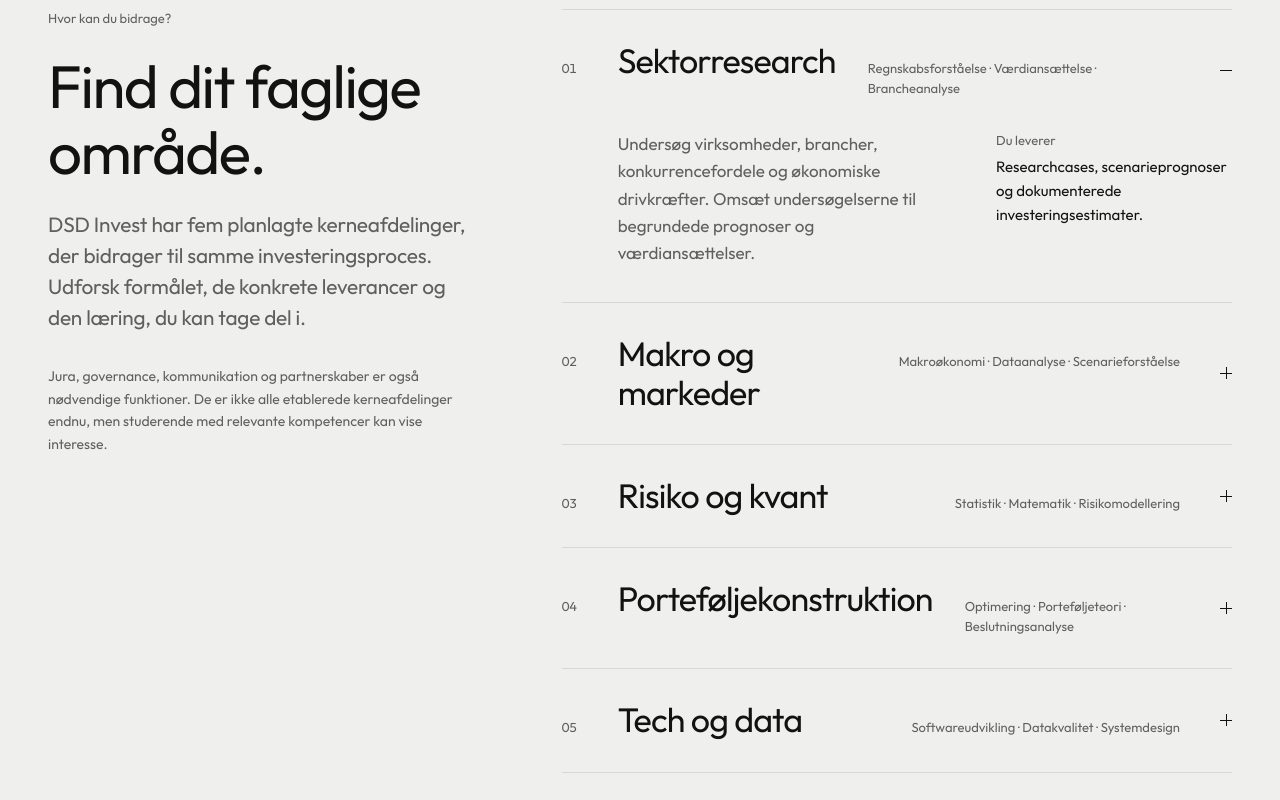
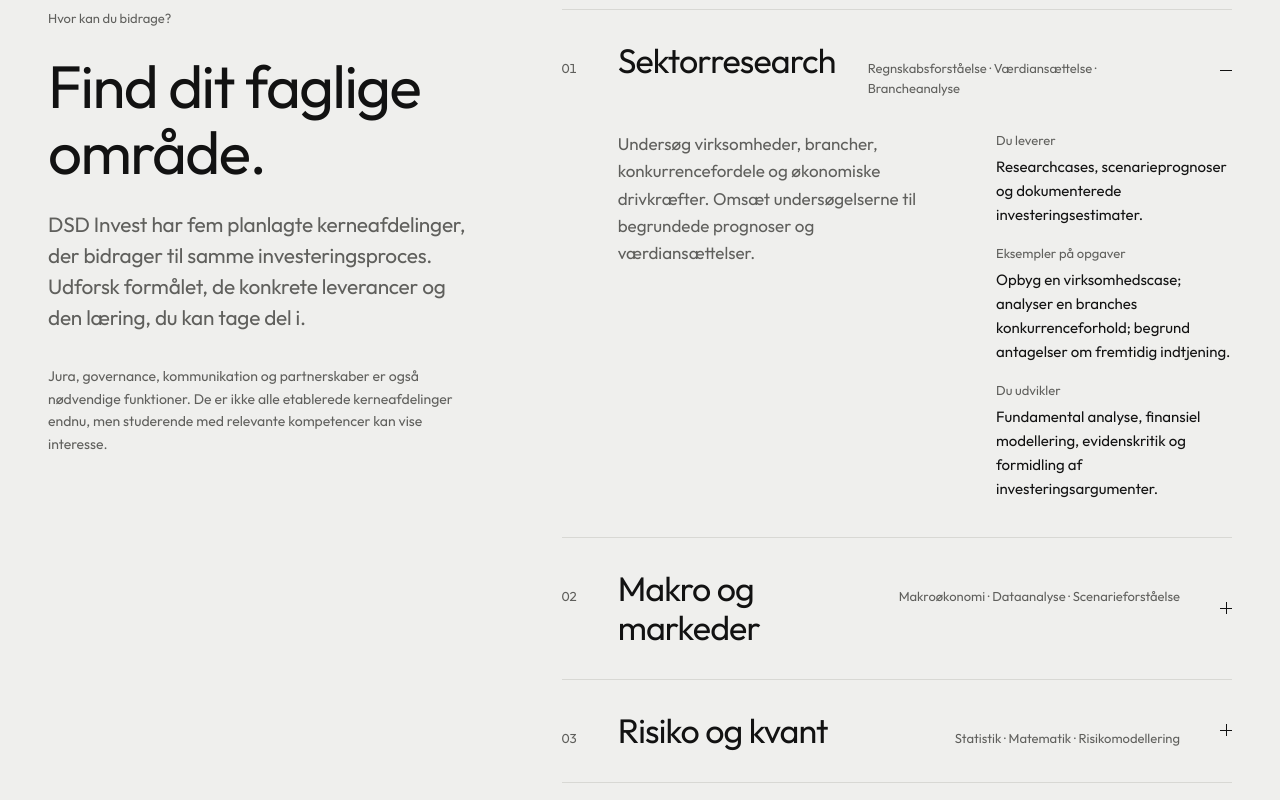
Before and after one commit to JakobDrist/Landing-Page-Student-Driven-Capital, a Next.js app: page /membership in a window 1280 px wide. Shown: the part 1740-2540 px from the top of the page. Built offline with nearby package versions, Linux system fonts and the light colour scheme.

Commit message:
feat(departments): reveal example tasks and development opportunities in careers view

```diff
--- a/src/features/organisation/department-list.tsx
+++ b/src/features/organisation/department-list.tsx
@@ -10,10 +10,18 @@ export interface Department {
   text: string;
   skills: string[];
   output: string;
+  examples?: string;
+  growth?: string;
 }
 
 /** Departments as quiet typographic rows; one opens at a time to reveal its role. */
-export function DepartmentList({ departments }: { departments: Department[] }) {
+export function DepartmentList({
+  departments,
+  extended = false,
+}: {
+  departments: Department[];
+  extended?: boolean;
+}) {
   const [open, setOpen] = useState<number | null>(0);
   const reducedMotion = useReducedMotion();
   const id = useId();
@@ -88,6 +96,18 @@ export function DepartmentList({ departments }: { departments: Department[] }) {
                       <dl className="text-[15px] leading-[1.6]">
                         <dt className="text-[13px] text-muted">Du leverer</dt>
                         <dd className="mt-1">{department.output}</dd>
+                        {extended && department.examples && (
+                          <>
+                            <dt className="mt-4 text-[13px] text-muted">Eksempler på opgaver</dt>
+                            <dd className="mt-1">{department.examples}</dd>
+                          </>
+                        )}
+                        {extended && department.growth && (
+                          <>
+                            <dt className="mt-4 text-[13px] text-muted">Du udvikler</dt>
+                            <dd className="mt-1">{department.growth}</dd>
+                          </>
+                        )}
                         <dt className="mt-4 text-[13px] text-muted lg:hidden">
                           Kompetencer
                         </dt>
```
